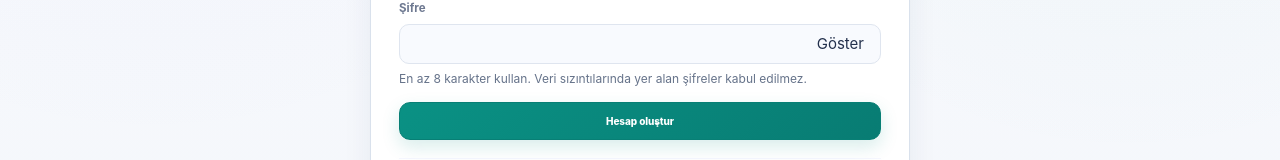
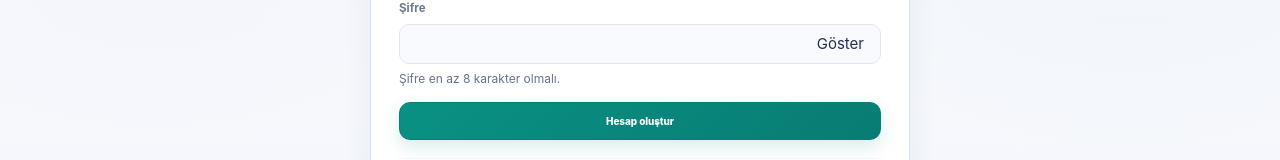
Before and after one commit to ecetin1998/tff-fantezi, a Next.js app: page /signup in a window 1280 px wide. Shown: the part 369-529 px from the top of the page. Built offline with nearby package versions, Linux system fonts and the light colour scheme; no server answers.

Commit message:
Align signup password hint with eight-character policy

```diff
--- a/components/SignupPasswordField.js
+++ b/components/SignupPasswordField.js
@@ -10,6 +10,6 @@ export default function SignupPasswordField(){
       <input id="signup-password" name="password" type={visible?'text':'password'} autoComplete="new-password" minLength={8} aria-describedby="signup-password-hint" required/>
       <button type="button" className="signup-password-toggle" onClick={()=>setVisible(value=>!value)} aria-label={visible?'Şifreyi gizle':'Şifreyi göster'} aria-pressed={visible}>{visible?'Gizle':'Göster'}</button>
     </div>
-    <small id="signup-password-hint" className="signup-password-hint">En az 8 karakter kullan. Veri sızıntılarında yer alan şifreler kabul edilmez.</small>
+    <small id="signup-password-hint" className="signup-password-hint">Şifre en az 8 karakter olmalı.</small>
   </div>
 }
```
